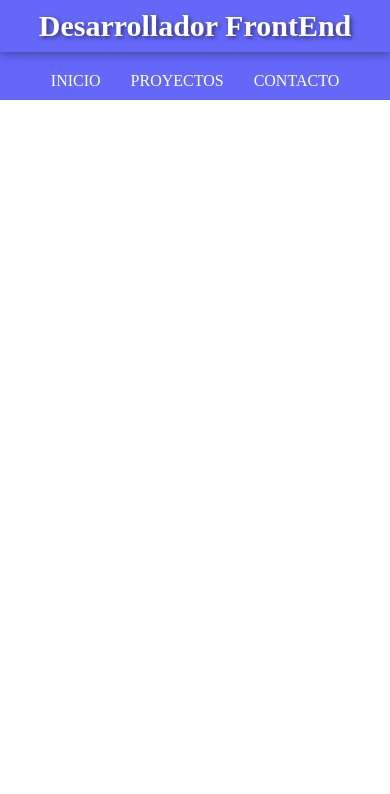
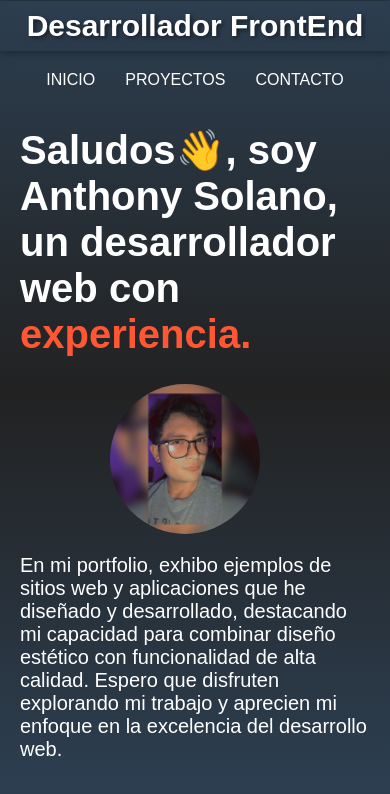
Before and after one commit to anthonysnlpz/portafolio, a plain HTML site: page index.html in a window 390 px wide. Drawn offline with Linux system fonts and the light colour scheme.

Commit message:
modifiaciones a todo el html, css y responsive

```diff
--- a/css/style.css
+++ b/css/style.css
@@ -19,28 +19,44 @@ html {
 
 body {
   font-size: 16px;
+  /* Fondo degradado oscuro y suave */
+  background: linear-gradient(to bottom, #2C3E50, #222, #2C3E50);
+  margin: 0;
+  padding: 0;
+  font-family: Arial, sans-serif;
+}
+
+/* escritorio */
+/* Keyframes para la animación de escritura */
+@keyframes typewriter {
+  from {
+    width: 0;
+  }
+
+  to {
+    width: 100%;
+  }
 }
 
 .contenedor {
   height: 10rem;
-  min-width: 90%;
+  min-width: 100%;
   width: 100%;
-  background-color: var(--footer);
   display: flex;
   justify-content: space-between;
 }
 
 .contenedor__logo {
-  background-color: transparent;
   color: #FFF;
   text-shadow: 2px 2px 4px rgba(0, 0, 0, 0.5);
-  /* box-shadow: 0px 0px 10px rgba(0, 0, 0, 0.5); */
-  /* border: 1rem; */
-  width: 40rem;
+  max-width: 100%;
+  margin-left: 2rem;
   height: 5rem;
   display: flex;
   justify-content: center;
   align-items: center;
+
+
 }
 
 .nav {
@@ -55,12 +71,104 @@ body {
   text-decoration: none;
   text-transform: uppercase;
   color: #FFF;
+  /* Agregar posición relativa para la línea */
+  position: relative;
 }
 
+/* Estilo de la línea debajo del enlace */
+.nav__link::after {
+  content: "";
+  position: absolute;
+  width: 0;
+  height: 2px;
+  background-color: rgb(224, 156, 28);
+  /* Posiciona la línea debajo del texto */
+  bottom: -2px;
+  left: 0;
+  /* Agregar transición para suavizar el efecto */
+  transition: width 0.3s ease-in-out;
+}
+
+/* Efecto al hacer hover */
+.nav__link:hover::after {
+  /* Muestra la línea completa al hacer hover */
+  width: 100%;
+}
+
+.presentacion {
+  max-width: 100%;
+  display: flex;
+  justify-content: flex-start;
+  align-items: center;
+  font-size: 2rem;
+  margin-left: 2rem;
+  color: #FFF;
+}
+
+.presentacion h1 {
+  width: 35ch;
+}
+
+.presentacion h1 span {
+  /* Color inicial del texto */
+  color: #FF5733;
+  /* Animación infinita de 5 segundos */
+  animation: cambioColor 5s infinite;
+}
+
+/* Estilos para el párrafo */
+.presentacion p {
+  width: 75ch;
+  margin-top: 20px;
+  line-height: 2rem;
+  font-weight: 400;
+  font-size: 2rem;
+}
+
+.imagen-me {
+  color: #FFF;
+  font-size: 2rem;
+  max-width: 75ch;
+  margin-left: 2rem;
+  color: #FFF;
+}
+
+/* Estilos para la clase "me" (la imagen) */
+.me {
+  border-radius: 50%;
+  width: 150px;
+  height: 150px;
+  margin-right: 20px;
+}
+
+@keyframes cambioColor {
+
+  0%,
+  100% {
+    /* Primer color */
+    color: #FF5733;
+  }
+
+  25% {
+    /* Segundo color */
+    color: #3498db;
+  }
+
+  50% {
+    /* Tercer color */
+    color: #FFC300;
+  }
+
+  75% {
+    /* Cuarto color */
+    color: #27AE60;
+  }
+}
+
+/* movil 768px */
 @media (max-width: 768px) {
   .contenedor {
-    width: 100%;
-    display: flex;
+    max-width: 100%;
     align-items: center;
     justify-content: center;
     flex-direction: column;
@@ -68,13 +176,9 @@ body {
   }
 
   .contenedor__logo {
-    background-color: transparent;
-    color: #FFF;
+    width: 100%;
     box-shadow: 0px 0px 10px rgba(0, 0, 0, 0.5);
-    text-shadow: 2px 2px 4px rgba(0, 0, 0, 0.5);
-    height: 100%;
     font-size: 3rem;
-    width: 100%;
     margin: 0;
     border-radius: 0;
   }
@@ -86,4 +190,17 @@ body {
     text-align: center;
     margin: 0 0 1rem;
   }
+
+  .presentacion {
+    flex-direction: column;
+    margin: 0 2rem;
+  }
+
+  .presentacion h1 {
+    width: 100%;
+  }
+
+  .imagen-me {
+    margin: 0 2rem;
+  }
 }
--- a/index.html
+++ b/index.html
@@ -26,6 +26,18 @@
     </nav>
   </header>
 
+  <section class="presentacion">
+    <h1>Saludos👋, soy Anthony Solano, un desarrollador web con <span>experiencia.</span> </h1>
+    <img class="me" src="./public/assets/img/me.jpeg">
+  </section>
+
+  <section class="imagen-me">
+    <p> En mi portfolio, exhibo ejemplos de sitios web y aplicaciones que he diseñado y desarrollado, destacando mi
+      capacidad para combinar diseño estético con funcionalidad de alta calidad. Espero que disfruten explorando mi
+      trabajo y aprecien mi enfoque en la excelencia del desarrollo web.</p>
+  </section>
+
+
 </body>
 
 </html>
```
Also changed, not shown: public/assets/img/me.jpeg (added).
